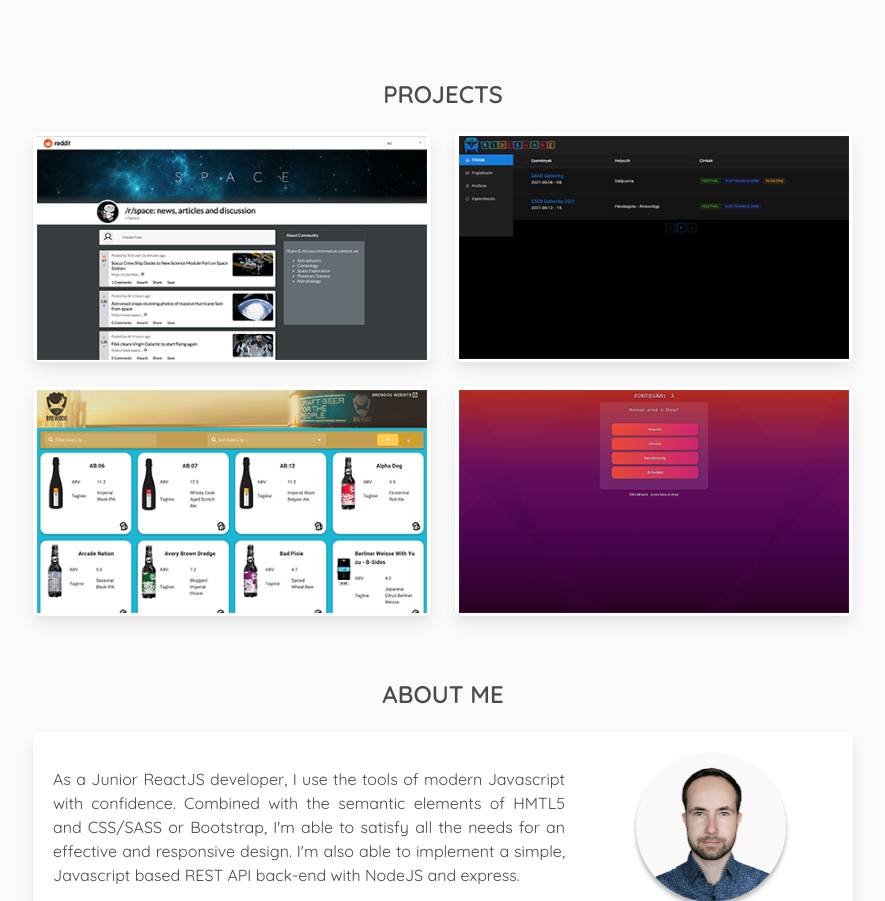
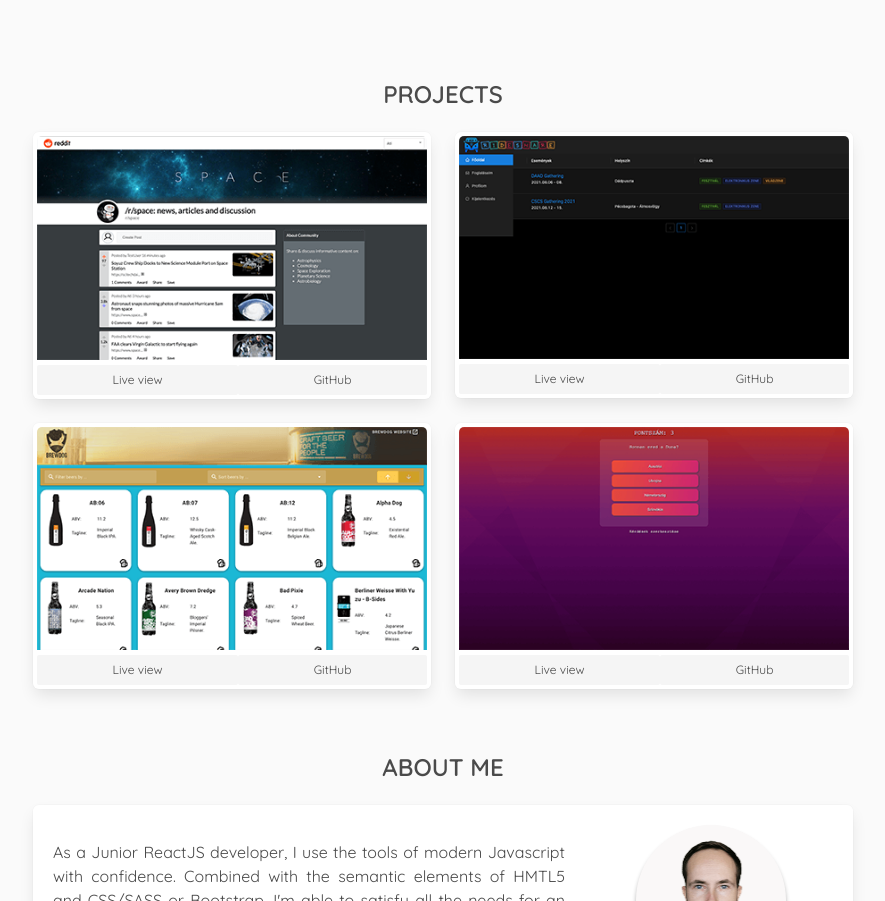
Before and after one commit to myrddral/developer-intro-2021, a React (Create React App) app: page / in a window 1280 px wide. Shown: the part 740-1641 px from the top of the page, without its empty margins (197-1082 px from the left). Built offline with nearby package versions, Linux system fonts and the light colour scheme; the HTML template or start-up script is replaced by a standard one.

Commit message:
modal added to projects - turned off temporarily

```diff
--- a/src/App.css
+++ b/src/App.css
@@ -220,10 +220,6 @@ a:hover {
   border-left: 60vw solid transparent;
 }
 
-.box-content {
-  height: 150px;
-}
-
 .lift-on-hover {
   transition: 0.5s
 }
--- /dev/null
+++ b/src/Components/Projects/Project.js
@@ -0,0 +1,54 @@
+import ProjectModal from "./ProjectModal";
+import { useState } from "react";
+
+const Project = (props) => {
+  const [isModalActive, setIsModalActive] = useState("");
+  const thumbnail = props.thumbnail;
+  const title = props.title;
+  const description = props.description;
+  const live = props.live;
+  const repo = props.repo;
+
+  const handleModalOpen = () => {
+    document.getElementById("root").classList.add("is-clipped");
+    setIsModalActive("is-active")
+  }
+
+  return (
+    <>
+      <ProjectModal isActive={isModalActive} setIsActive={setIsModalActive} thumbnail={thumbnail} title={title} description={description}/>
+      <div className="box p-1 lift-on-hover">
+        <div className="box-content">
+          <figure className="image">
+            <img
+              onClick={handleModalOpen}
+              style={{ borderRadius: 5, paddingBottom: 5 }}
+              src={thumbnail}
+              alt=""
+            />
+          </figure>
+          <div className="level">
+            <a
+              href={live}
+              target="_blank"
+              rel="noreferrer"
+              className="level-item button is-light is-small"
+            >
+              Live view
+            </a>
+            <a
+              href={repo}
+              target="_blank"
+              rel="noreferrer"
+              className="level-item button is-light is-small"
+            >
+              GitHub
+            </a>
+          </div>
+        </div>
+      </div>
+    </>
+  );
+};
+
+export default Project;
--- /dev/null
+++ b/src/Components/Projects/ProjectModal.js
@@ -0,0 +1,43 @@
+const ProjectModal = (props) => {
+  const isActive = props.isActive;
+  const title = props.title;
+  const description = props.description;
+  const thumbnail = props.thumbnail;
+
+  const handleClose = () => {
+    document.getElementById("root").classList.remove("is-clipped");
+    props.setIsActive("");
+  };
+
+  return (
+    <>
+      <div className={`modal ${isActive}`}>
+        <div className="modal-background"></div>
+        <div className="modal-card">
+          <header className="modal-card-head">
+            <p className="modal-card-title has-text-centered">{title}</p>
+            <button
+              onClick={handleClose}
+              className="delete"
+              aria-label="close"
+            ></button>
+          </header>
+          <section className="modal-card-body">
+            <div className="container">
+              <div className="columns is-centered">
+                <img style={{borderRadius: 10, paddingBottom: 30}} src={thumbnail} alt="project thumbnail" />
+              </div>
+              <p style={{textAlign: "justify"}}>{description}</p>
+            </div>
+          </section>
+          <footer className="modal-card-foot">
+            {/* <button class="button">Save changes</button> */}
+            {/* <button class="button">Close</button> */}
+          </footer>
+        </div>
+      </div>
+    </>
+  );
+};
+
+export default ProjectModal;
--- a/src/Components/Projects/ProjectsSection.js
+++ b/src/Components/Projects/ProjectsSection.js
@@ -2,45 +2,62 @@ import redditThumbnail from "../../assets/reddit.png";
 import rideshareThumbnail from "../../assets/rideshare.png";
 import punkapiThumbnail from "../../assets/punkapi.png";
 import quizThumbnail from "../../assets/quiz.png";
+import Project from "./Project";
 
 const ProjectsSection = () => {
-    return ( <>
+  return (
+    <>
       <div className="section-title has-text-centered">PROJECTS</div>
       <div className="columns">
         <div className="column">
-            <div className="box p-1 lift-on-hover" style={{ height: 230 }}>
-              <div className="box-content">
-                <figure className="image">
-                  <img src={redditThumbnail} alt="" />
-                </figure>
+          <Project
+            thumbnail={redditThumbnail}
+            live={"https://reddit-project-62372.web.app/"}
+            repo={"https://github.com/myrddral/reddit-frontend"}
+            title={"Space subReddit Clone (2020)"}
+            description={
+              "I did this work during my months at the web dev bootcamp. Tech used: React, CSS (no libraries), Firebase (hosting, auth & noSQL database)"
+            }
+          />
+        </div>
+        <div className="column">
+          <Project
+            thumbnail={rideshareThumbnail}
+            live={"https://rideshare-cb07e.web.app/"}
+            repo={"https://github.com/myrddral/rideshare"}
+            title={"RideShare"}
+            description={
+              "My idea for a carpooling community that is based around events. Tech used: React, Ant.Design, Firebase (hosting, auth & noSQL database)"
+            }
+          />
         </div>
       </div>
+      <div className="columns is-centered">
+        <div className="column is-half">
+          <Project
+            thumbnail={punkapiThumbnail}
+            live={"https://punkapi-76d20.web.app/"}
+            repo={"https://github.com/myrddral/vue-punkapi/tree/master"}
+            title={"PunkAPI"}
+            description={
+              "This was just a little fun project I made under one day, with 0 knowledge of the framework. Tech used: Vue, Vuetify, Firebase (hosting only)"
+            }
+          />
         </div>
         <div className="column">
-            <div className="box p-1 lift-on-hover" style={{ height: 230 }}>
-              <div className="box-content">
-                <img src={rideshareThumbnail} alt="" />
+          <Project
+            thumbnail={quizThumbnail}
+            live={"https://alma-groups.com/wp-content/uploads/2020/08/maxresdefault-1.jpg"}
+            repo={"https://github.com/myrddral/quiz-game"}
+            title={"Quiz Game"}
+            description={
+              "This was made with vanilla JS, no framework. An assignment we did during the bootcamp months. The express backend was made in tandem with the instructor. I will host it in the following days, to be available very shortly."
+            }
+          />
         </div>
       </div>
-          </div>
-        </div>
-        <div className="columns">
-          <div className="column">
-            <div className="box p-1 lift-on-hover" style={{ height: 230 }}>
-              <div className="box-content">
-                <img src={punkapiThumbnail} alt="" />
-              </div>
-            </div>
-          </div>
-          <div className="column">
-            <div className="box p-1 lift-on-hover" style={{ height: 230 }}>
-              <div className="box-content">
-                <img src={quizThumbnail} alt="" />
-              </div>
-            </div>
-          </div>
-        </div>
-    </> );
-}
+    </>
+  );
+};
 
 export default ProjectsSection;
```
Also changed, not shown: src/assets/bootstrap-icon.png (deleted), src/assets/firebase-icon.png (deleted). Lines whose indentation alone changed are shown as unchanged.
